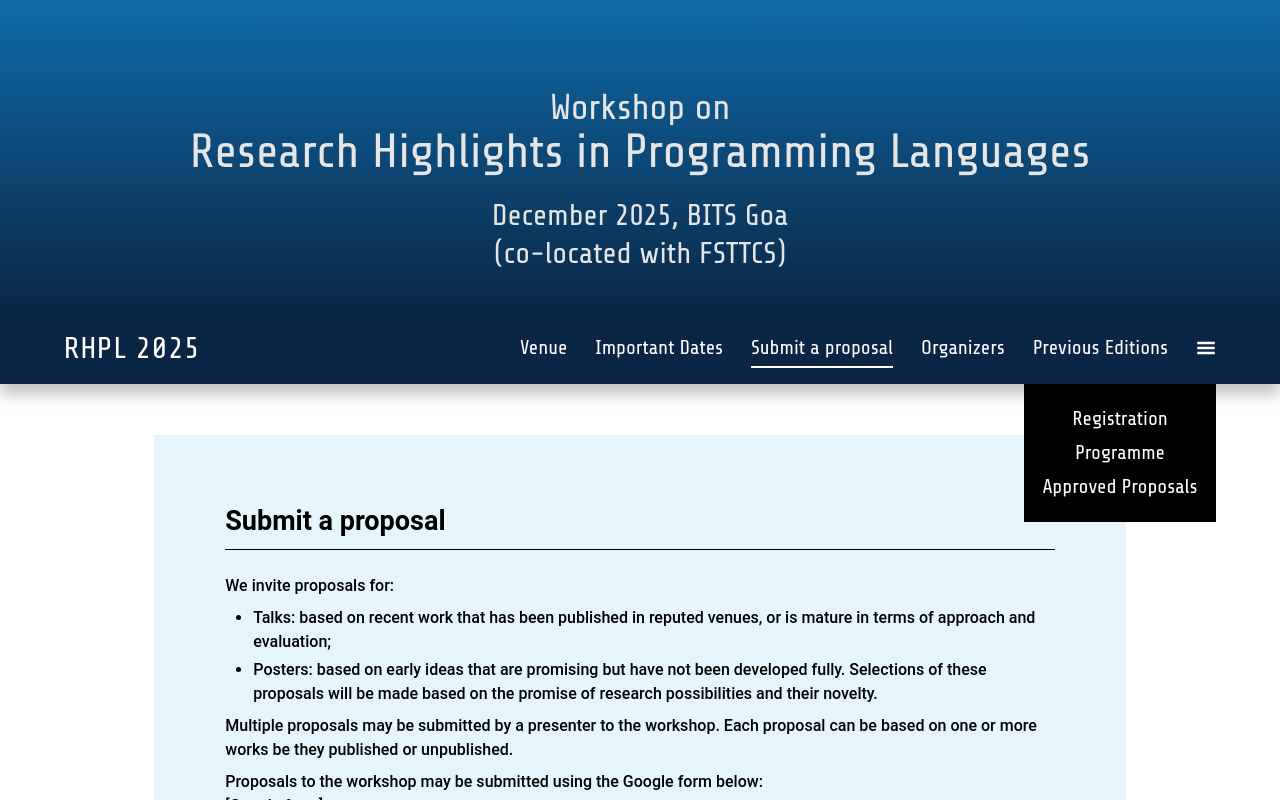
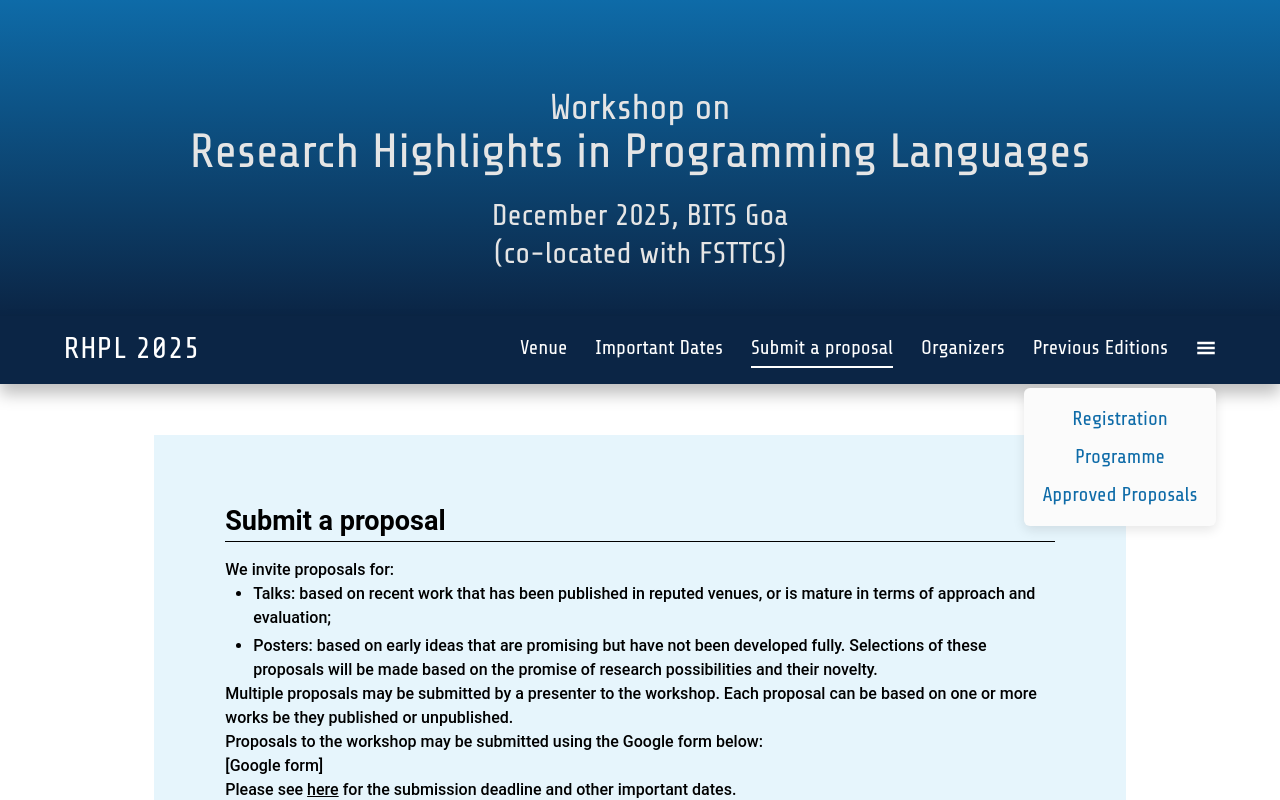
Before and after one commit to RajivDalal/RHPL, a React (Vite) app in the folder rhpl-web/: page /submit_proposal in a window 1280 px wide. Both pictures are taken after a click on the button 1206 px from the left and 348 px from the top of the page. Shown: the top 800 px of the page. Built offline with nearby package versions, Linux system fonts and the light colour scheme; a web font is replaced by a local one.

Commit message:
feat: Dropdown styles

```diff
--- a/rhpl-web/src/components/navbar.jsx
+++ b/rhpl-web/src/components/navbar.jsx
@@ -24,8 +24,8 @@ const Navbar = () => {
           <NavLink to="/organizers">Organizers</NavLink>
           <NavLink to="/previous_editions">Previous Editions</NavLink>
           <div className='relative inline-block'>
-            <button onClick={handleBGClick} className='border-none flex justify-center'><GiHamburgerMenu /></button>
-            <ul className={`absolute right-0 bg-black min-w-48 z-1 mt-[1.6rem] py-5 space-y-1 ${isBGClicked?"block":"hidden"}`}>
+            <button onClick={handleBGClick} className={`border-none flex justify-center ${isBGClicked?"":""}`}><GiHamburgerMenu/></button>
+            <ul className={`navlist transition ease-in-out duration-200 space-y-2 rounded-md ${isBGClicked?"opacity-100 translate-y-1":"opacity-0"}`}>
               <li><NavLink className='' to="/registration">Registration</NavLink></li>
               <li><NavLink className='' to="/programme">Programme</NavLink></li>
               <li><NavLink className='' to="/approved_proposals">Approved Proposals</NavLink></li>
--- a/rhpl-web/src/index.css
+++ b/rhpl-web/src/index.css
@@ -56,6 +56,24 @@ p {
   background: #fff;
   transform: scale3d(1,1,1);
 }
+
+.navmenu .navlist {
+  position: absolute;
+  right: 0;
+  top: 100%;
+  background-color: #fbfbfb;
+  margin-top: 1.6rem;
+  padding: 1rem;
+  min-width: 12rem;
+  z-index: 1;
+  box-shadow: rgba(0, 0, 0, 0.1) 0px 4px 12px;
+  color: #0e6ba8;
+}
+
+.navmenu .navlist a::before{
+  background: #0e6ba8;
+}
+
 .content{
   display:flex;
   text-wrap: wrap;
--- a/rhpl-web/src/pages/submit_proposal.jsx
+++ b/rhpl-web/src/pages/submit_proposal.jsx
@@ -3,7 +3,7 @@ import {NavLink, Link} from 'react-router-dom';
 const Submit_proposal = () => {
   return (
     <div className="content">
-      <p className="py-10 space-y-2">
+      <p className="py-10">
         <h1 className="text-[27px] font-bold">Submit a proposal</h1>
       <hr className="border-black pb-4"/>
         <div>We invite proposals for:</div>
```
